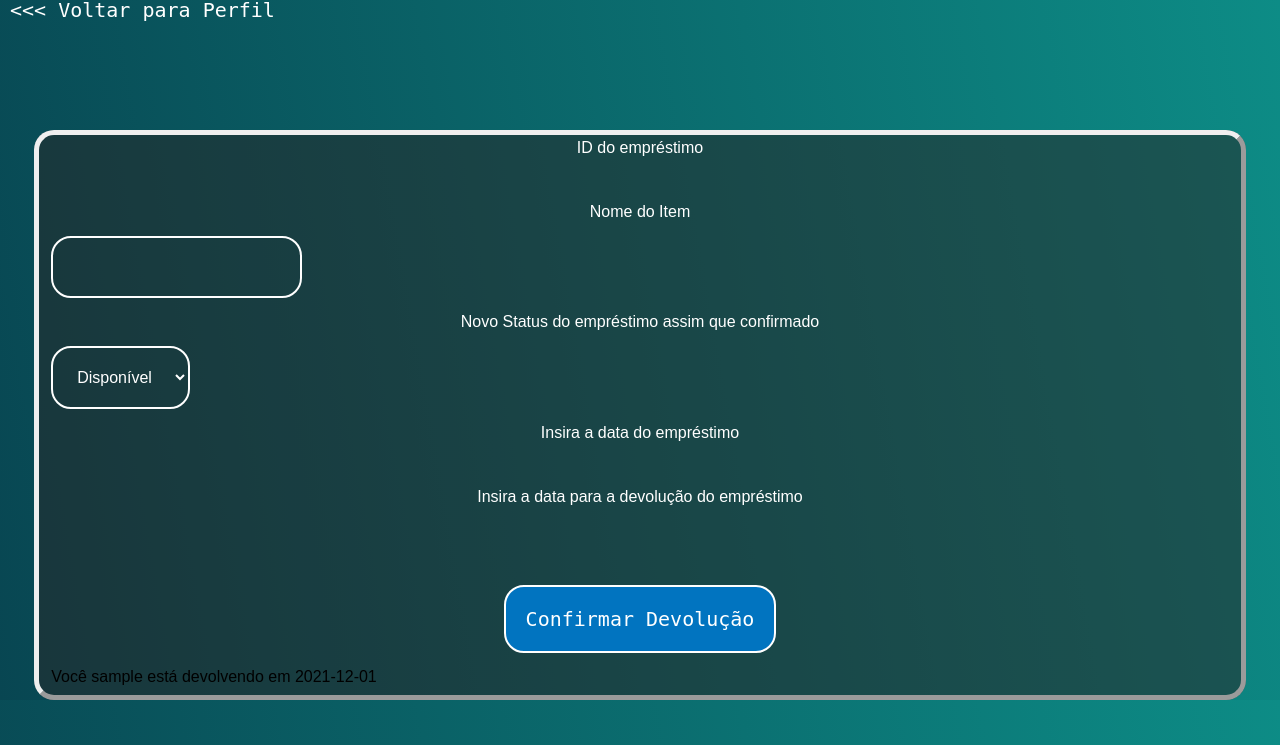
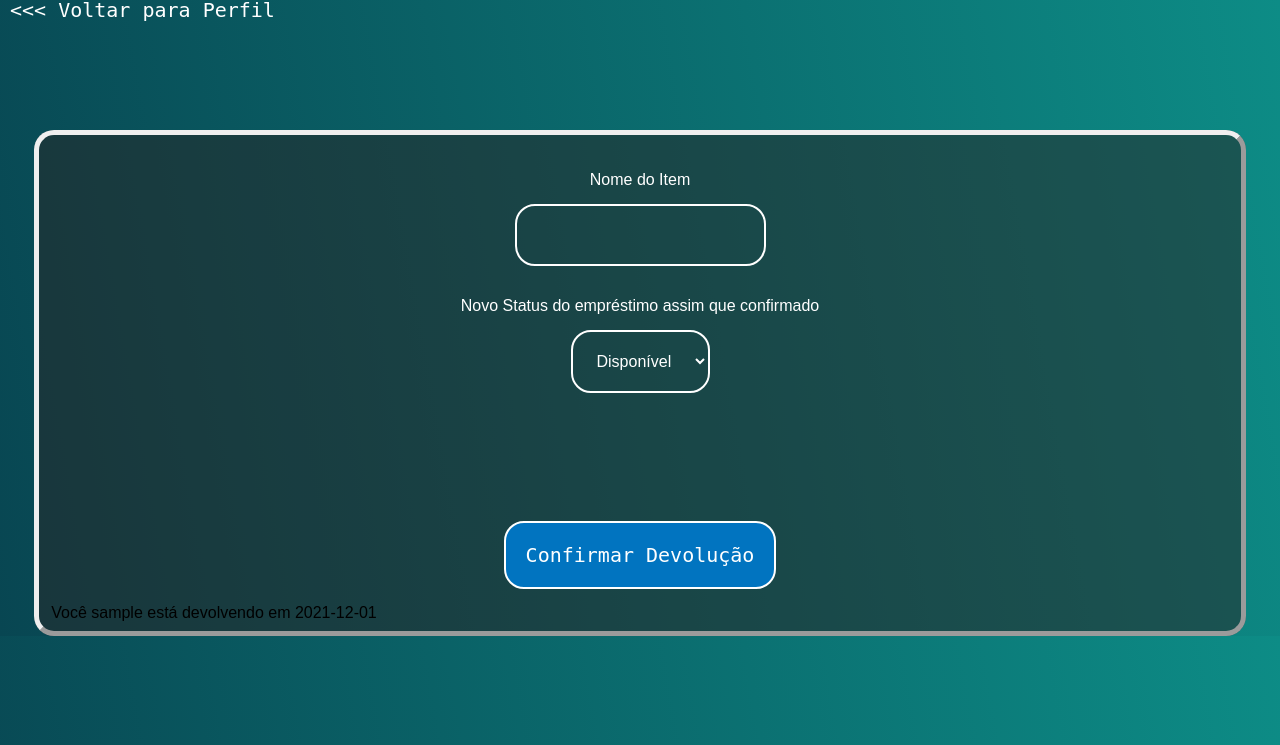
Before and after one commit to BrunoBordignon/WebApp_Emprestimos_PHP, a PHP site: page /devolver.php in a window 1280 px wide. Shown: the top 745 px of the page. Run offline with PHP 8.4, Linux system fonts and the light colour scheme; the visitor is signed in with stand-in values (Sample User, id 1); data that the repository does not hold is empty.

Commit message:
Reparo de Bugs
Arrumando funcionalidades do sistema.

```diff
--- a/devolver.php
+++ b/devolver.php
@@ -41,24 +41,15 @@
 
     <fieldset>
         <form method="POST" action="devolucaoaction.php">
-            <label>ID do empréstimo</label><br>
-
             <input type="hidden" value="<?php echo $id; ?>" readonly name="id"><br><br>
-
             <label>Nome do Item</label><br>
-
             <input type="text" value="<?php echo $nome; ?>" name="nome"><br><br>
 
             <label>Novo Status do empréstimo assim que confirmado</label><br>
-
             <select name="status" >
                 <option value="Disponível" >Disponível</option>
            </select><br><br>
-
-            <label>Insira a data do empréstimo</label><br>
             <input type="hidden" name="dataemprestimo" value="0000-00-00"><br><br>
-
-            <label>Insira a data para a devolução do empréstimo</label><br>
             <input type="hidden" name="datadevolucao" value="0000-00-00"><br><br>
 
             <input value="0" type="hidden" readonly name="iduser"><br><br>
--- a/logado.php
+++ b/logado.php
@@ -32,8 +32,6 @@
         <p><br><br></p>
     </div>
 
-
-    <div>
         <h1 style="color: white;">LISTA GERAL DOS EMPRÉSTIMOS<br><br></h1>
         <table border="1">
             <tr>
@@ -96,7 +94,6 @@
 
             ?>
         </table>
-    </div>
     </fieldset>
 
 </body>
--- a/logadoadmin.php
+++ b/logadoadmin.php
@@ -36,7 +36,6 @@
     </div>
 
 
-    <div>
         <h1 style="color: white;">LISTA GERAL DOS EMPRÉSTIMOS<br><br></h1>
         <table border="1">
             <tr>
@@ -133,7 +132,6 @@
 
             ?>
         </table>
-    </div>
     </fieldset>
 
 </body>
--- a/stylesheet/styles.css
+++ b/stylesheet/styles.css
@@ -56,6 +56,8 @@ input{
     outline: none;
     padding: 1.25rem;
     background: none;
+    display: block;
+    margin: auto;
 }
 
 body{
@@ -117,8 +119,9 @@ a{
     background-color: rgb(1, 35, 58);
 }
 
-p{
+p, h1{
     color: white;
+    text-align: center;
 }
 
 label{
@@ -139,6 +142,8 @@ select{
     outline: none;
     padding: 1.25rem;
     background: none;
+    display: block;
+    margin: auto;
 }
 
 a#activetedState{
--- a/verpendentes.php
+++ b/verpendentes.php
@@ -14,8 +14,7 @@
 </head>
 <body>
 <a href="logadoadmin.php"><<< Voltar para Perfil<br><br></a>
-<div>
-        <h1 style="color: white;">LISTA GERAL DE EMPRÉSTIMOS PENDENTES E ATRASADOS [ADM CONSOLE]<br><br></h1>
+        <h1 style="color: white;"><br><br>LISTA GERAL DE EMPRÉSTIMOS PENDENTES E ATRASADOS [ADM CONSOLE]<br><br></h1>
         <table border="1">
             <tr>
                 <td>ID</td>
@@ -65,7 +64,6 @@
 
             ?>
         </table>
-    </div>
     </fieldset>
 
 
```
Also changed, not shown: devolvercomum.php (+0 -10 lines).
